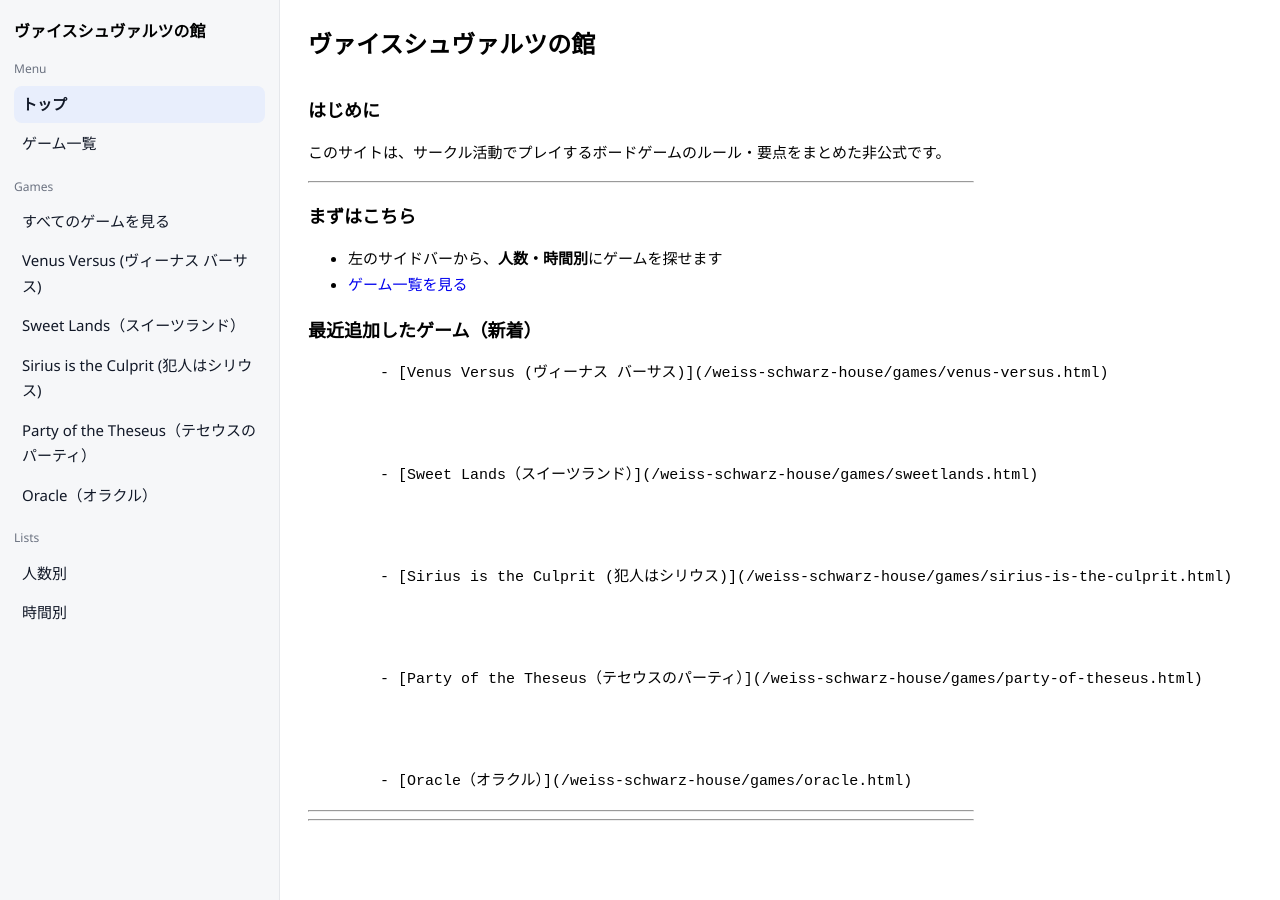
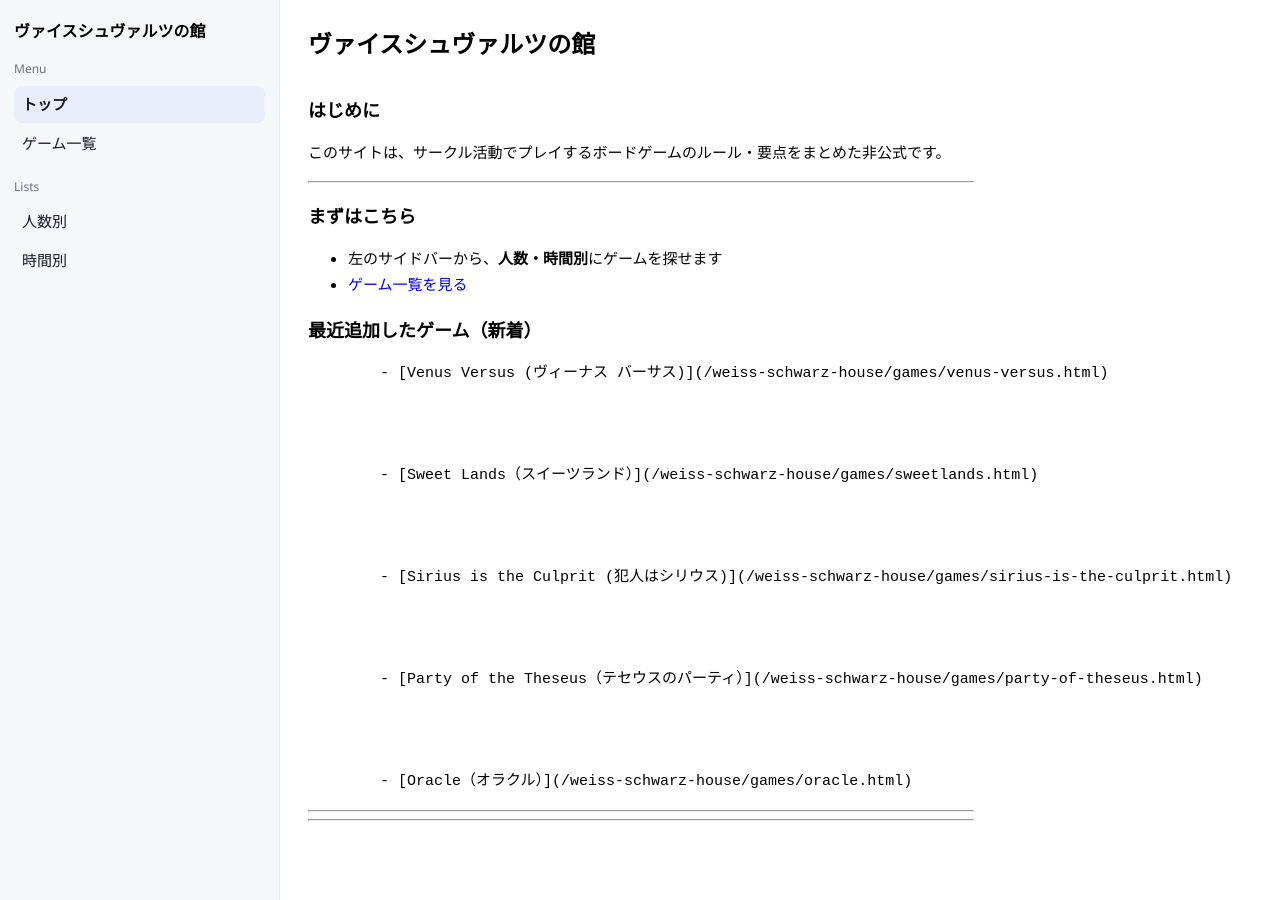
Before and after one commit to weiss-schwarz-house/weiss-schwarz-house, a Jekyll site: the page built from index.md, in a window 1280 px wide. Built offline with Jekyll 4.4.1, drawn with Linux system fonts in a browser that asks for light colours.

Commit message:
#14 サイドバーゲーム一覧取り除くように修正

```diff
--- a/_includes/sidebar.html
+++ b/_includes/sidebar.html
@@ -9,28 +9,7 @@
     >
   </div>
 
-  <div class="nav-section">
-    <div class="nav-section-title">Games</div>
-    <!-- ゲームの全一覧は表示しない。ゲーム一覧ページへのリンクと最新5件のみ表示 -->
-    <a href="{{ '/games/' | relative_url }}" class="">すべてのゲームを見る</a>
-
-    {% assign games_pages = site.pages | where_exp: "p", "p.url contains '/games/'" | where_exp: "p", "p.url != '/games/'" %}
-    {% assign recent_by_date = games_pages | sort: 'date' | reverse %}
-    {% if recent_by_date.size == 0 %}
-      <!-- タイトル順でフォールバック -->
-      {% assign recent_by_date = games_pages | sort: 'title' %}
-    {% endif %}
-    {% assign recent = recent_by_date | slice: 0,5 %}
-    {% if recent.size > 0 %}
-      <div class="recent-games">
-        {% for g in recent %}
-          <a href="{{ g.url | relative_url }}" class="{% if page.url == g.url %}active{% endif %}">{{ g.title }}</a>
-        {% endfor %}
-      </div>
-    {% else %}
-      <span style="color: #6b7280">（ゲームページなし）</span>
-    {% endif %}
-  </div>
+  <!-- Games セクションは表示しない（ゲーム一覧は上のメニューから遷移） -->
 
   <div class="nav-section">
     <div class="nav-section-title">Lists</div>
```
